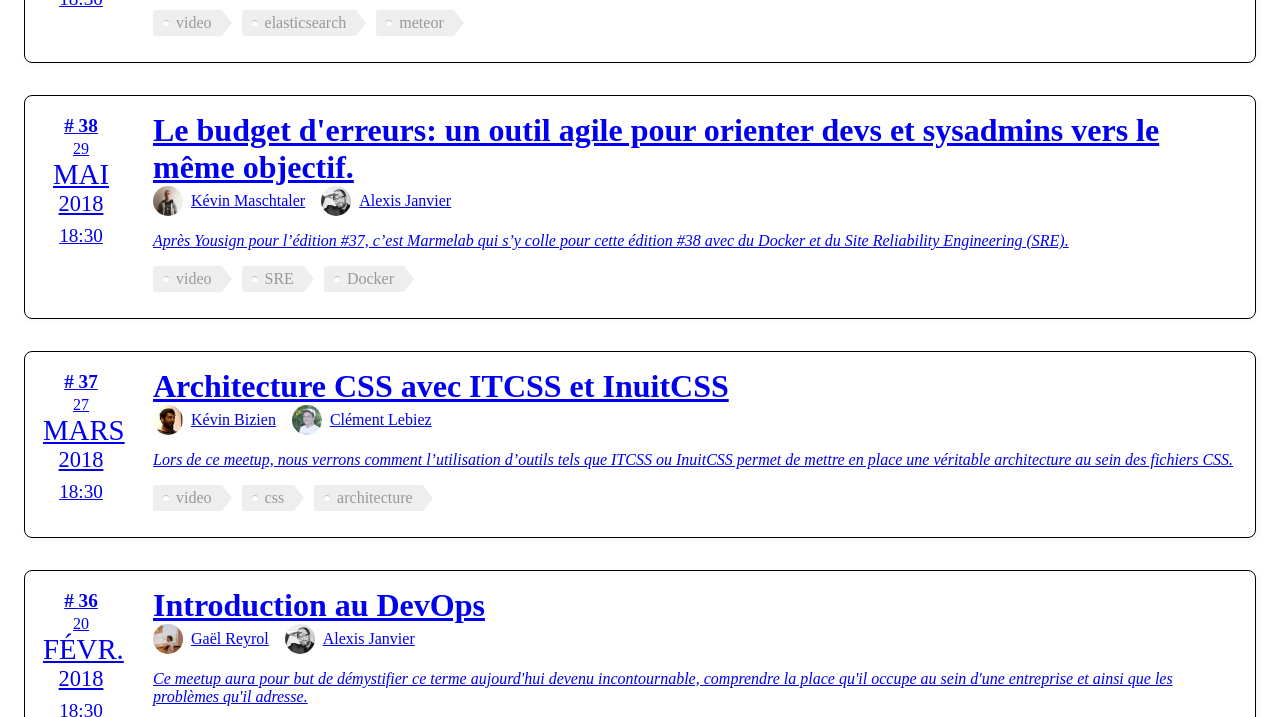
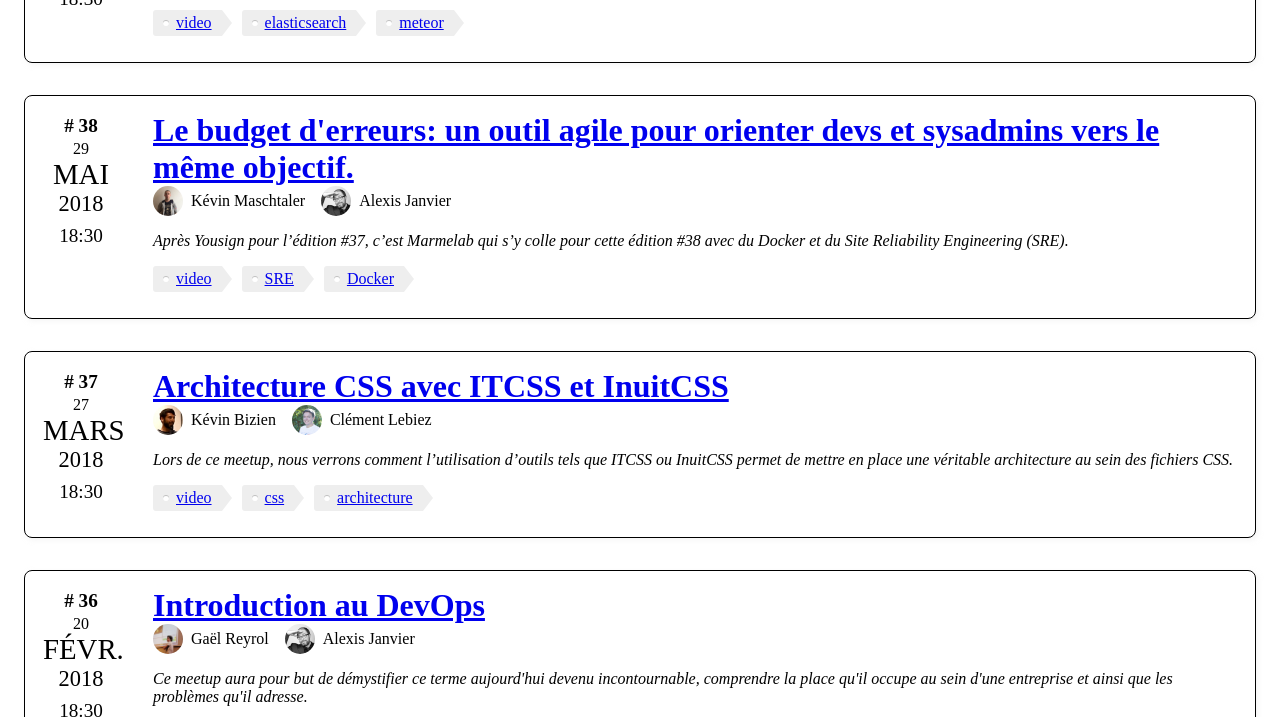
Before and after one commit to CaenCamp/new-website, a Gatsby site: page /talks in a window 1280 px wide. Shown: the part 403-1120 px from the top of the page. Built offline with nearby package versions, Linux system fonts and the light colour scheme; Gatsby itself is replaced by a stand-in of ours.

Commit message:
Allow to filter talks by tag

```diff
--- a/src/components/talks/Tags.js
+++ b/src/components/talks/Tags.js
@@ -1,5 +1,6 @@
 import React from 'react';
 import styled from 'styled-components';
+import Link from 'gatsby-link';
 
 const Tags = styled.ul`
     list-style: none;
@@ -58,5 +59,5 @@ const Tag = styled.li`
 `;
 
 export default ({ tags }) => (
-    <Tags>{tags.map(tag => <Tag key={tag}>{tag}</Tag>)}</Tags>
+    <Tags>{tags.map(tag => <Tag key={tag}><Link to={"/talks?tag="+tag}>{tag}</Link></Tag>)}</Tags>
 );
--- a/src/components/talks/listItem.js
+++ b/src/components/talks/listItem.js
@@ -14,15 +14,11 @@ const Item = styled.div`
     padding: 1rem;
     border-radius: 0.5rem;
     box-shadow: 2px 2px 5px rgba(235, 235, 235, 0.5);
-    a {
     display: flex;
     flex-direction: row;
     align-items: left;
     @media (max-width: ${props => props.theme.mobileSize}) {
         flex-direction: column;
-        }
-    }
-    @media (max-width: ${props => props.theme.mobileSize}) {
         margin: 0.5rem;
         padding: 0.2rem;
     }
@@ -39,6 +35,9 @@ const Title = styled.h3`
     @media (max-width: ${props => props.theme.mobileSize}) {
         font-size: 1.4rem;
         margin: 0.8rem 0;
+    }
+    a {
+        color: ${({ theme }) => theme.black};
     }
 `;
 
@@ -92,10 +91,9 @@ export default class ListItem extends Component {
         const { talk } = this.props;
         return (
             <Item>
-                <Link to={`/talks/${talk.slug}`}>
                 <Calendar date={talk.date} edition={talk.edition} />
                 <Description>
-                        <Title>{talk.title}</Title>
+                    <Title><Link to={`/talks/${talk.slug}`}>{talk.title}</Link></Title>
                     <Speakers>
                         {talk.speakers.length > 0 &&
                             talk.speakers.map(speaker => (
@@ -106,11 +104,7 @@ export default class ListItem extends Component {
                             ))}
                     </Speakers>
                     <Resume>{talk.description}</Resume>
-                        <Tags
-                            tags={
-                                talk.video ? ['video', ...talk.tags] : talk.tags
-                            }
-                        />
+                    <Tags tags={talk.tags} />
                 </Description>
                 {isBefore(new Date(), new Date(talk.date)) &&
                     talk.meetupId && (
@@ -126,7 +120,6 @@ export default class ListItem extends Component {
                             </a>
                         </Registration>
                     )}
-                </Link>
             </Item>
         );
     }
--- a/src/pages/talks.js
+++ b/src/pages/talks.js
@@ -15,9 +15,18 @@ const TalksContainer = styled.div`
 `;
 
 export default ({ data }) => {
-    const talks = data.talks.edges.map(talk =>
-        formatTalkWithSpeakers(talk.node, data.speakers.edges),
-    );
+    const params = new URLSearchParams(window.location.search);
+    const tag = params.get('tag');
+
+    const talks = data.talks.edges
+        .map(talk => formatTalkWithSpeakers(talk.node, data.speakers.edges))
+        .map(talk => {
+            talk.tags = talk.video ? ['video', ...talk.tags] : talk.tags;
+
+            return talk;
+        })
+        .filter(talk => !tag || talk.tags.indexOf(tag) !== -1)
+    ;
 
     return (
         <div>
```
Lines whose indentation alone changed are shown as unchanged.
